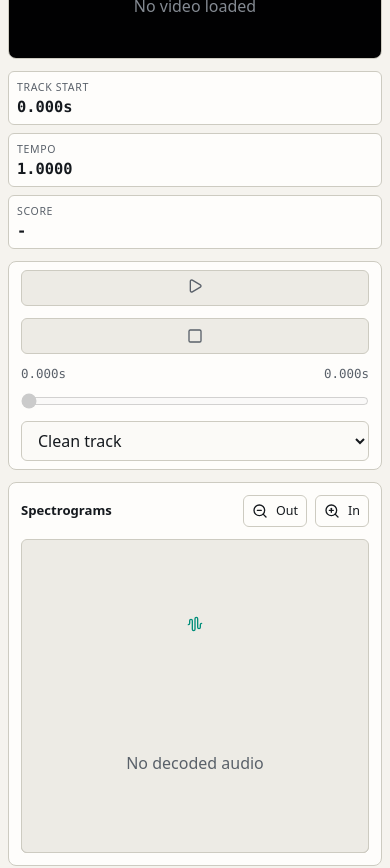
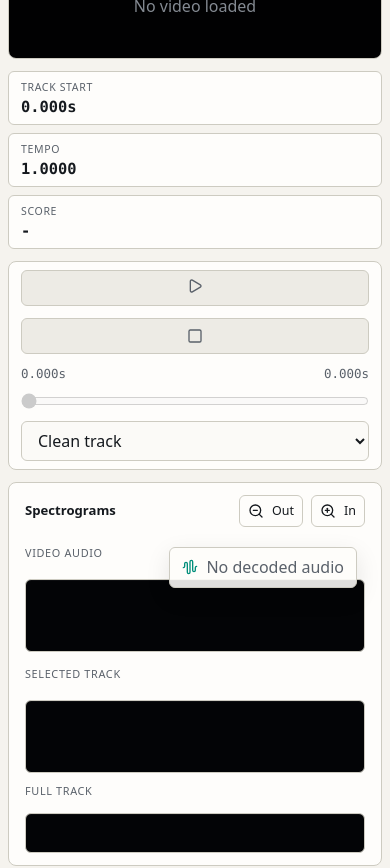
Before and after one commit to Dhi13man/avsync, a website: page public/index.html in a window 390 px wide. Shown: the part 940-1808 px from the top of the page. Drawn offline with nearby package versions, Linux system fonts and the light colour scheme.

Commit message:
fix(ui): restore spectrogram visibility
Rebalance the sync workspace so the video returns to a compact reference column and the spectrogram remains the primary work surface.

Keep the spectrogram canvases visible in the empty state by replacing the full-panel cover with a small status badge.

```diff
--- a/public/styles.css
+++ b/public/styles.css
@@ -182,7 +182,8 @@
     min-inline-size: 0;
     min-block-size: 0;
     display: grid;
-    grid-template-rows: auto auto minmax(14rem, 1fr);
+    grid-template-columns: minmax(17rem, 23rem) minmax(0, 1fr);
+    grid-template-rows: auto minmax(0, 1fr);
     gap: var(--space-3);
     container-type: inline-size;
     container-name: workspace;
@@ -200,11 +201,24 @@
   }
 
   .viewer-cluster {
+    grid-column: 1;
+    grid-row: 1 / span 2;
     min-inline-size: 0;
+    min-block-size: 0;
     display: grid;
-    grid-template-columns: minmax(0, 1fr) minmax(9.5rem, 12rem);
-    align-items: stretch;
+    grid-template-rows: auto auto;
+    align-content: start;
     gap: var(--space-3);
+  }
+
+  .transport {
+    grid-column: 2;
+    grid-row: 1;
+  }
+
+  .spectrogram-panel {
+    grid-column: 2;
+    grid-row: 2;
   }
 
   @media (max-width: 1180px) {
@@ -243,6 +257,33 @@
     .inspector {
       grid-template-columns: minmax(0, 1fr);
     }
+
+    .workspace {
+      grid-template-columns: minmax(0, 1fr);
+      grid-template-rows: auto auto minmax(20rem, 1fr);
+    }
+
+    .viewer-cluster {
+      grid-column: 1;
+      grid-row: 1;
+      grid-template-columns: minmax(0, 1fr) minmax(10rem, 14rem);
+      grid-template-rows: auto;
+      align-items: stretch;
+    }
+
+    .meter-panel {
+      grid-template-columns: minmax(0, 1fr);
+    }
+
+    .transport {
+      grid-column: 1;
+      grid-row: 2;
+    }
+
+    .spectrogram-panel {
+      grid-column: 1;
+      grid-row: 3;
+    }
   }
 
   @media (max-width: 760px) {
@@ -260,6 +301,10 @@
 
     .viewer-cluster {
       grid-template-columns: minmax(0, 1fr);
+    }
+
+    .meter-panel {
+      grid-template-columns: repeat(3, minmax(0, 1fr));
     }
   }
 }
@@ -583,7 +628,7 @@
   .meter-panel {
     min-inline-size: 0;
     display: grid;
-    grid-template-rows: repeat(3, minmax(0, 1fr));
+    grid-template-columns: repeat(3, minmax(0, 1fr));
     gap: var(--space-2);
   }
 
@@ -592,7 +637,7 @@
     display: grid;
     align-content: center;
     gap: var(--space-1);
-    padding: var(--space-2);
+    padding: var(--space-2) var(--space-3);
     border: 1px solid var(--color-line);
     border-radius: var(--radius-md);
     background: var(--color-panel);
@@ -661,9 +706,10 @@
   }
 
   .spectrogram-panel {
+    min-block-size: 0;
     display: grid;
     grid-template-rows: auto minmax(0, 1fr);
-    padding: var(--space-3);
+    padding: var(--space-3) var(--space-4);
   }
 
   .canvas-tools {
@@ -675,16 +721,16 @@
     min-block-size: 0;
     position: relative;
     display: grid;
-    grid-template-rows: minmax(5rem, 1fr) minmax(5rem, 1fr) minmax(3rem, 0.42fr);
+    grid-template-rows: minmax(0, 1fr) minmax(0, 1fr) 4rem;
     gap: var(--space-2);
   }
 
   .spectrogram-row {
     min-block-size: 0;
     display: grid;
-    grid-template-columns: 5.75rem minmax(0, 1fr);
+    grid-template-columns: 5.5rem minmax(0, 1fr);
     align-items: stretch;
-    gap: var(--space-2);
+    gap: var(--space-3);
   }
 
   .spectrogram-row > span {
@@ -699,10 +745,11 @@
   canvas {
     inline-size: 100%;
     block-size: 100%;
-    min-block-size: 3rem;
+    min-block-size: 3.5rem;
     border: 1px solid var(--color-line);
     border-radius: var(--radius-md);
     background: oklch(0.105 0.009 255);
+    box-shadow: inset 0 1px 0 oklch(1 0 0 / 0.04);
     touch-action: none;
   }
 
@@ -831,27 +878,33 @@
 
   .spectrogram-empty {
     position: absolute;
-    inset: 0;
-    display: grid;
-    place-items: center;
+    inset-block-start: var(--space-2);
+    inset-inline-end: var(--space-2);
+    max-inline-size: min(16rem, calc(100% - var(--space-4)));
+    display: flex;
+    align-items: center;
+    justify-content: center;
     gap: var(--space-2);
-    padding: var(--space-5);
+    padding: var(--space-2) var(--space-3);
     border: 1px solid var(--color-line);
     border-radius: var(--radius-md);
-    background: var(--color-panel-soft);
+    background: color-mix(in oklab, var(--color-panel) 88%, transparent);
     color: var(--color-muted);
-    text-align: center;
+    box-shadow: 0 0.5rem 1.5rem oklch(0 0 0 / 0.1);
     pointer-events: none;
   }
 
   .spectrogram-empty p {
-    max-inline-size: 28rem;
+    overflow: hidden;
     line-height: 1.45;
+    text-overflow: ellipsis;
+    white-space: nowrap;
   }
 
   .spectrogram-empty svg {
-    inline-size: 2rem;
-    block-size: 2rem;
+    inline-size: 1rem;
+    block-size: 1rem;
+    flex: 0 0 auto;
     color: var(--color-accent);
   }
 
```
